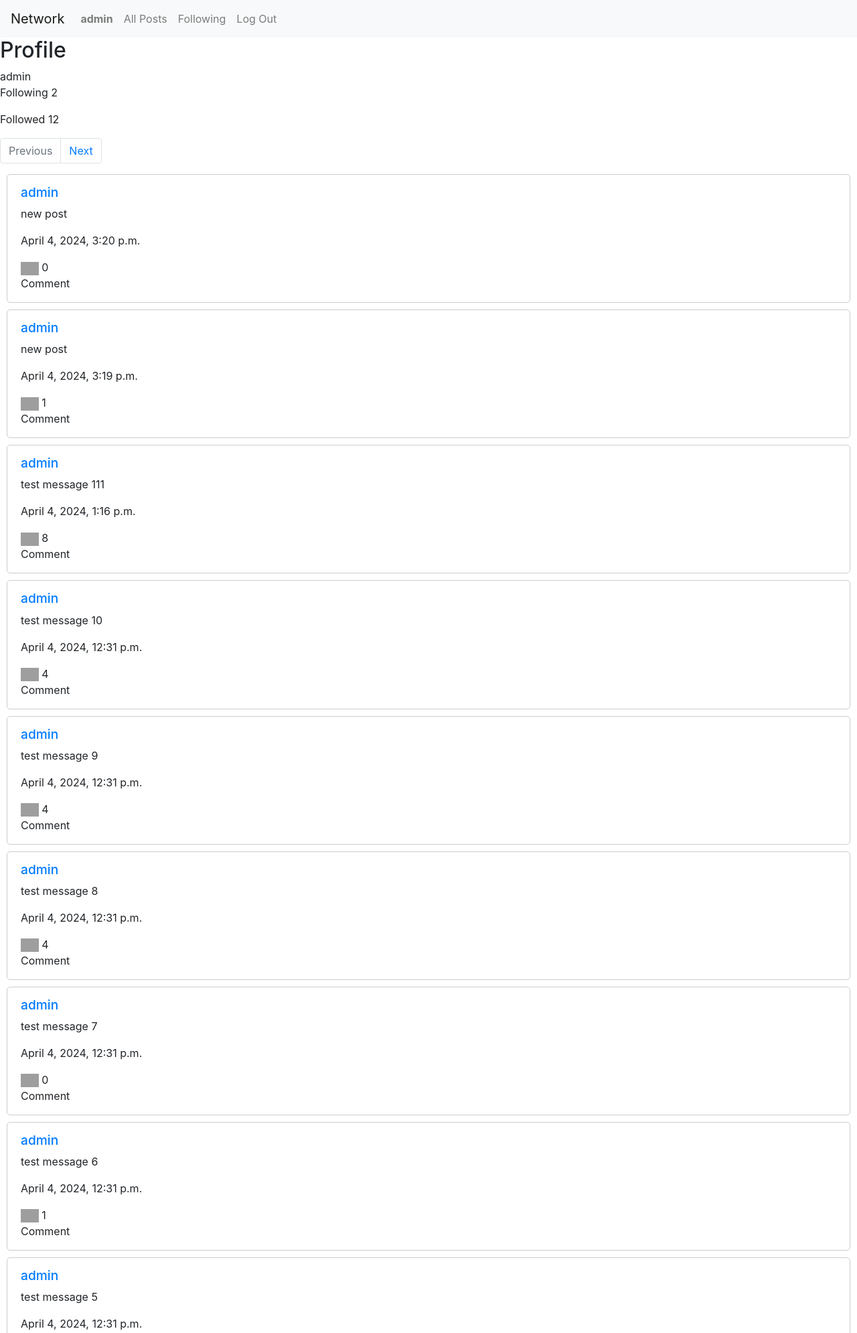
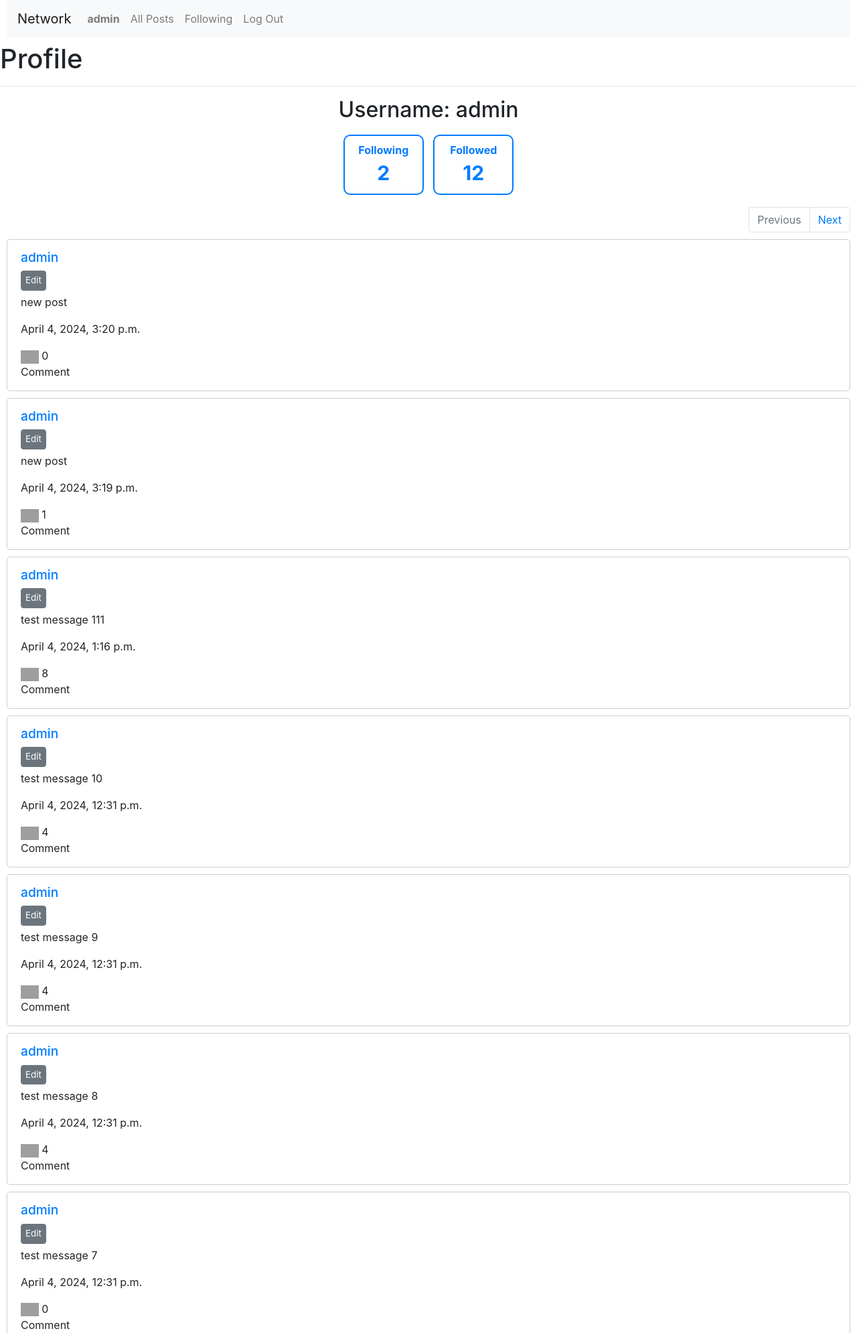
Before and after one commit to Fasai-Seri/2024-webappdev-cs50, a Django app: page /profile/admin in a window 1280 px wide. Shown: the top 1990 px of the page at 67% size. Run offline with Django 3.2, Linux system fonts and the light colour scheme; a user stored in the database is signed in; data comes from the database, SQL or seed files in the repository; both versions use the stored data as it was after the commit; some libraries are stand-ins or nearby versions; grey boxes are pictures that could not be loaded.

Commit message:
finish css

```diff
--- a/network/static/network/profile.js
+++ b/network/static/network/profile.js
@@ -1,4 +1,43 @@
 document.addEventListener('DOMContentLoaded', () => {
+
+    document.querySelectorAll('.edit-form').forEach((form) => {
+        form.style.display = 'none'
+    })
+
+    fetch(`/my_posts`)
+    .then(response => response.json())
+    .then(post => {
+        my_posts_id = post.map(({id})=>id)
+        document.querySelectorAll('.edit-button').forEach((button) => {
+            if ((my_posts_id.includes(Number(button.parentNode.id)))) {
+                button.style.display = 'block'
+            }
+        })
+    })
+
+    document.querySelectorAll('.edit-button').forEach((button) => {
+        const post = button.parentNode
+
+        button.onclick = () => {
+            post.querySelector('.edit-form').style.display = 'block'
+            post.querySelector('.content').style.display = 'none'
+        }
+    })
+
+    document.querySelectorAll('#submit-button').forEach((button) => {
+        button.onclick = () => {
+            post = button.parentNode.parentNode
+            fetch(`/posts/${post.id}`, {
+                method: 'PUT',
+                body: JSON.stringify({
+                    content: post.querySelector('textarea').value
+                })
+            })
+            post.querySelector('.content').innerHTML = post.querySelector('textarea').value
+            post.querySelector('.edit-form').style.display = 'none'
+            post.querySelector('.content').style.display = 'block'
+        }
+    })
 
     fetch(`/like_posts`)
     .then(response => response.json())
--- a/network/static/network/styles.css
+++ b/network/static/network/styles.css
@@ -5,12 +5,16 @@
     border-radius: 5px;
 }
 
-.submit-button {
+.submit-new-post-button {
     display: block;
+    margin-top: 5px;
 }
 
 .edit-button {
     display: none;
+    padding: 4px 6px;
+    font-size: smaller;
+    margin-bottom: 5px;
 }
 
 h1 {
@@ -31,3 +35,36 @@ h6 {
 img {
     height: 20px;
 }
+
+.pagination {
+    justify-content: flex-end;
+    margin: 8px 0px;
+}
+
+nav {
+    margin: 0px 10px;
+}
+
+#submit-button {
+    margin-top: 5px;
+}
+
+#details {
+    margin: 0px 10px;
+    text-align: center;
+}
+
+#details p {
+    width: 120px;
+    height: 90px;
+    display: inline-block;
+    border: 2px solid #007BFF;
+    margin: 10px 5px;
+    padding-top: 9px;
+    border-radius: 10px;
+    color: #007BFF;
+}
+
+.number {
+    font-size: 30px;
+}
--- a/network/templates/network/following.html
+++ b/network/templates/network/following.html
@@ -8,6 +8,7 @@
 {% block body %}
 
     <h1>Following</h1>
+    <hr>
 
     <nav>
         <ul class="pagination">
@@ -39,9 +40,9 @@
         <p class='content'>{{ post.content }}</p>
         <p>{{ post.posted_timestamp }}</p>
 
-        <img id='unlike-button' src='https://icons.iconarchive.com/icons/designbolts/free-valentine-heart/256/Heart-icon.png' style='height: 20px'>
+        <img id='unlike-button' src='https://icons.iconarchive.com/icons/designbolts/free-valentine-heart/256/Heart-icon.png'>
 
-        <img id='like-button' src='https://cdn-icons-png.freepik.com/256/1077/1077035.png' style='height: 20px'>
+        <img id='like-button' src='https://cdn-icons-png.freepik.com/256/1077/1077035.png'>
 
         <span id='sum-like'>{{ post.like_user.count }}</span>
         <p>Comment</p>
--- a/network/templates/network/profile.html
+++ b/network/templates/network/profile.html
@@ -7,23 +7,25 @@
 
 {% block body %}
 
-    <h2>Profile</h2>
+    <h1>Profile</h1>
+    <hr>
+    <div id='details'>
+        <h2>Username: {{ selected_user.username }}</h2>
 
-    {{ selected_user }}
-    <p>Following {{ following_number }}</p>
-    <p>Followed {{ followed_number }}</p>
+        <p><b>Following</b><br /><b class='number'>{{ following_number }}</b></p>
+        <p><b>Followed</b><br /><b class='number'>{{ followed_number }}</b></p>
 
         {% if user.is_authenticated and selected_user != request.user %}
         <form action='{% url "profile" selected_user.username %}' method='post'>
             {% csrf_token %}
             {% if is_following %}
-        <input type='submit' value='Unfollow' name='follow_unfollow'>
+            <input type='submit' value='Unfollow' name='follow_unfollow' class='btn btn-primary'>
             {% else %}
-        <input type='submit' value='Follow' name='follow_unfollow'>
+            <input type='submit' value='Follow' name='follow_unfollow' class='btn btn-primary'>
             {% endif %}
         </form>
         {% endif %}
-
+    </div>
     <nav>
         <ul class="pagination">
             {% if page_obj.has_previous %}
@@ -51,15 +53,20 @@
     {% for post in page_obj %}
     <div id={{ post.id }} class='post'>
         <h6><a href="{% url 'profile' post.poster.username %}">{{ post.poster.username }}</a></h6>
+        <button class='edit-button btn btn-secondary'>Edit</button>
         <p class='content'>{{ post.content }}</p>
+        <form id={{ post.id }} class="edit-form">
+        <textarea class="form-control" id="edit-content">{{ post.content }}</textarea>
+        <input type="button" class="btn btn-primary" id='submit-button' onsubmit="return false" value="Submit"/>
+    </form>
         <p>{{ post.posted_timestamp }}</p>
 
         {% if user.is_authenticated %}
-        <img id='unlike-button' src='https://icons.iconarchive.com/icons/designbolts/free-valentine-heart/256/Heart-icon.png' style='height: 20px'>
+        <img id='unlike-button' src='https://icons.iconarchive.com/icons/designbolts/free-valentine-heart/256/Heart-icon.png'>
 
-        <img id='like-button' src='https://cdn-icons-png.freepik.com/256/1077/1077035.png' style='height: 20px'>
+        <img id='like-button' src='https://cdn-icons-png.freepik.com/256/1077/1077035.png'>
         {% else %}
-        <img src='https://w7.pngwing.com/pngs/89/299/png-transparent-united-kingdom-promotion-time-product-lining-grey-heart-s-love-angle-heart-thumbnail.png' style='height: 20px'>
+        <img src='https://encrypted-tbn0.gstatic.com/images?q=tbn:ANd9GcTmwQmo_ZDderlNp_ZDlgQfRJumnOZ0FiMfmO1UeOLT5DZrR4PTtOBLvwKxyk_f6JCwFcU&usqp=CAU'>
         {% endif %}
         <span id='sum-like'>{{ post.like_user.count }}</span>
         <p>Comment</p>
```
Also changed, not shown: network/templates/network/index.html (+5 -5 lines), db.sqlite3. Lines whose indentation alone changed are shown as unchanged.
